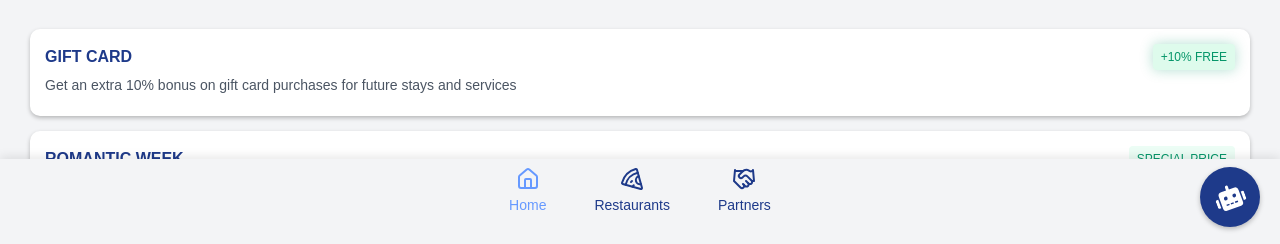
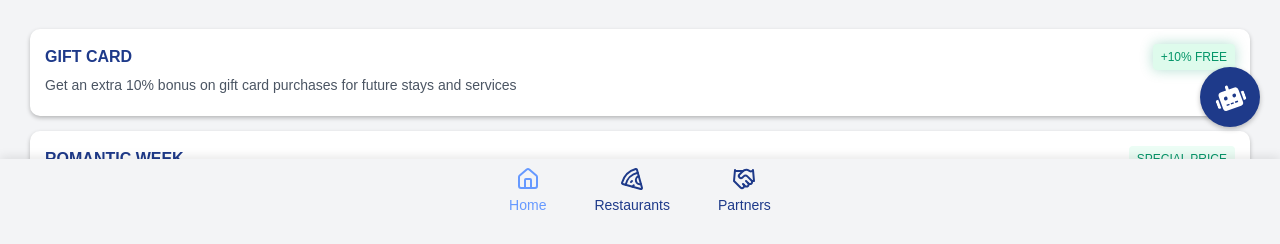
Before and after one commit to Mardar91/nva-webapp, a React (Create React App) app: page / in a window 1280 px wide. Shown: the part 553-797 px from the top of the page. Built offline with nearby package versions, Linux system fonts and the light colour scheme.

Commit message:
Update FloatingChatButton.css

```diff
--- a/src/components/FloatingChatButton.css
+++ b/src/components/FloatingChatButton.css
@@ -1,9 +1,9 @@
 /* FloatingChatButton.css */
 .floating-chat-button {
   position: fixed;
-  bottom: calc(20px + env(safe-area-inset-bottom, 0px)); /* Ridotto da 88px a 20px per abbassarlo */
-  right: 20px;  /* Cambiato da left a right per spostarlo a destra */
-  z-index: 1000;
+  bottom: 120px; /* Posizionamento base più alto per tutti i dispositivi */
+  right: 20px;
+  z-index: 9999; /* Aumentato per assicurarsi che stia sopra altri elementi */
   pointer-events: auto;
 }
 
@@ -20,17 +20,34 @@
   transform: translateZ(0);
 }
 
+/* Fix specifico per iPhone */
+@supports (-webkit-touch-callout: none) {
+  .floating-chat-button {
+    bottom: calc(120px + env(safe-area-inset-bottom, 0px)); /* Mantenuto più alto anche su iOS */
+    right: 20px;
+    z-index: 99999; /* Z-index ancora più alto su iOS per stare sopra la barra */
+  }
+
+  .ios-device {
+    transform: translateZ(0);
+    -webkit-tap-highlight-color: transparent;
+  }
+
+  .ios-device .chat-button {
+    -webkit-transform: translateZ(0);
+    -webkit-backface-visibility: hidden;
+  }
+}
+
 /* Media query per schermi più piccoli o in modalità landscape */
 @media screen and (max-height: 700px) {
   .floating-chat-button {
-    bottom: calc(20px + env(safe-area-inset-bottom, 0px)); /* Aggiustato per mantenere la stessa distanza */
+    bottom: 100px; /* Leggermente più basso per schermi piccoli */
+  }
+
+  @supports (-webkit-touch-callout: none) {
+    .floating-chat-button {
+      bottom: calc(100px + env(safe-area-inset-bottom, 0px));
+    }
   }
 }
-
-/* Fix specifico per iPhone in modalità portrait */
-@supports (-webkit-touch-callout: none) {
-  .floating-chat-button {
-    bottom: calc(20px + env(safe-area-inset-bottom, 0px)); /* Ridotto per abbassarlo */
-    right: 20px; /* Cambiato da left a right */
-  }
-}
```
